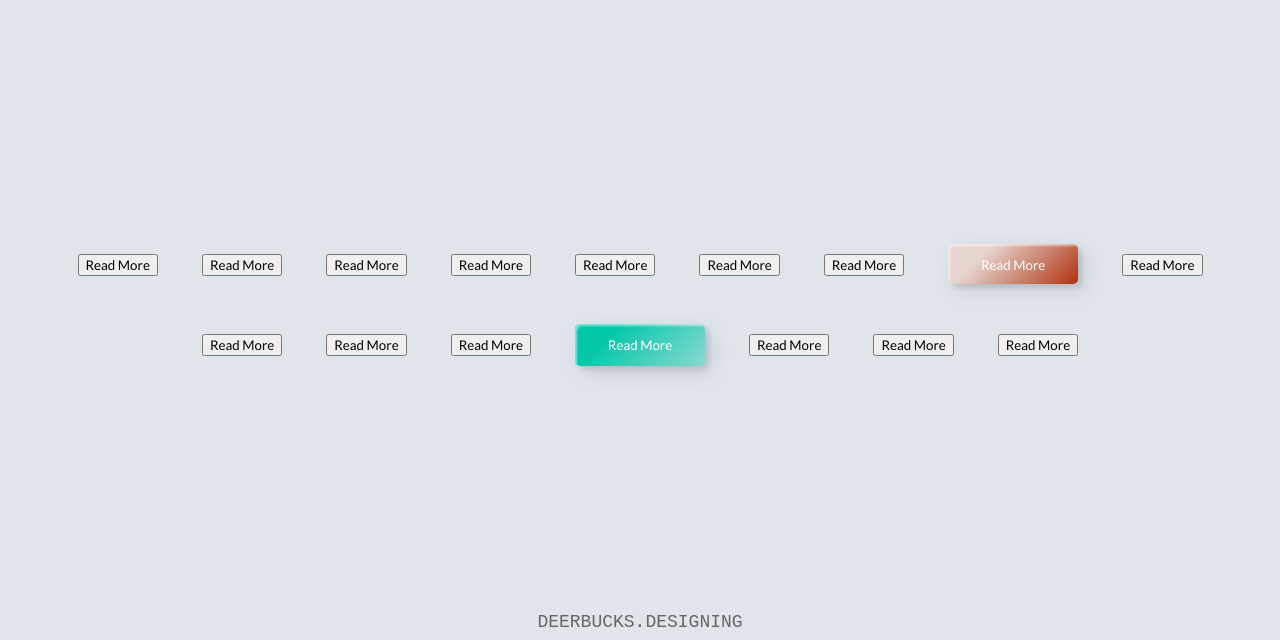
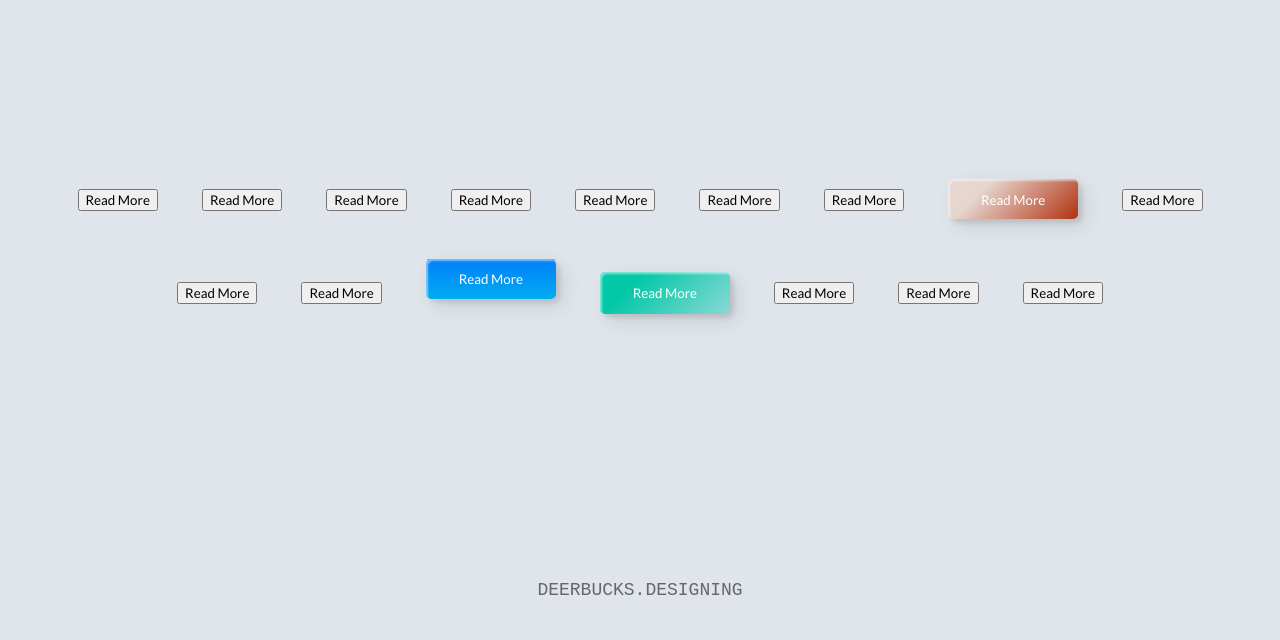
Before and after one commit to cc5324/animation-buttons, a website: page index.html in a window 1280 px wide. Shown: the part 176-816 px from the top of the page. Drawn offline with Linux system fonts and the light colour scheme.

Commit message:
feat: add button #11

```diff
--- a/index.html
+++ b/index.html
@@ -26,7 +26,10 @@
         <button class="button9">Read More</button>
         <button class="button10">Read More</button>
         <button class="button11">Read More</button>
-        <button class="button12">Read More</button>
+        <button class="button12">
+          <span class="button12_back">Click!</span
+          ><span class="button12_front">Read More</span>
+        </button>
         <button class="button13">Read More</button>
         <button class="button14">Read More</button>
         <button class="button15">Read More</button>
--- a/scss/base/_reset.scss
+++ b/scss/base/_reset.scss
@@ -3,3 +3,16 @@
 *::after {
   box-sizing: border-box;
 }
+
+h1,
+h2,
+h3,
+h4,
+h5,
+h6,
+p,
+ul,
+ol {
+  margin: 0;
+  padding: 0;
+}
--- /dev/null
+++ b/scss/components/buttons/_button-12.scss
@@ -0,0 +1,48 @@
+.button12 {
+  position: relative;
+  width: 130px;
+  height: 40px;
+  border: none;
+  border-radius: 5px;
+  color: #fff;
+  font-weight: 500;
+  perspective: 230px;
+  cursor: pointer;
+  &:hover & {
+    &_front {
+      color: transparent;
+      transform: rotateX(-90deg);
+    }
+    &_back {
+      transform: rotateX(0deg);
+      box-shadow: inset 2px 2px 2px 0 rgba(255, 255, 255, 0.5),
+        7px 7px 20px 0 rgba(0, 0, 0, 0.1), 4px 4px 5px 0 rgba(0, 0, 0, 0.1);
+    }
+  }
+
+  & span {
+    position: absolute;
+    top: 0;
+    left: 0;
+    display: block;
+    width: 100%;
+    height: 100%;
+    line-height: 40px;
+    text-align: center;
+    border-radius: 5px;
+    background: linear-gradient(
+      0deg,
+      rgba(0, 172, 238, 1) 0%,
+      rgba(2, 126, 251, 1) 100%
+    );
+    transform-origin: 50% 50% -20px;
+    transition: all 300ms;
+  }
+  &_front {
+    box-shadow: inset 2px 2px 2px 0 rgba(255, 255, 255, 0.5),
+      7px 7px 20px 0 rgba(0, 0, 0, 0.1), 4px 4px 5px 0 rgba(0, 0, 0, 0.1);
+  }
+  &_back {
+    transform: rotateX(90deg);
+  }
+}
--- a/scss/layout/_body.scss
+++ b/scss/layout/_body.scss
@@ -1,14 +1,16 @@
 @use "../utils/breakpoints";
 
-@use "../components/buttons/buttons-8";
-@use "../components/buttons/buttons-13";
+@use "../components/buttons/button-8";
+@use "../components/buttons/button-12";
+@use "../components/buttons/button-13";
+
 body {
   display: flex;
   justify-content: space-between;
   flex-direction: column;
   align-items: center;
   row-gap: 2rem;
-  height: 100vh;
+  height: calc(100vh - 2rem);
   background-color: #e0e5ec;
 }
 h1 {
```
Also changed, not shown: scss/components/buttons/_button-13.scss (renamed from scss/components/buttons/_buttons-13.scss), scss/components/buttons/_button-8.scss (renamed from scss/components/buttons/_buttons-8.scss), style/style.css, 1 other file.
